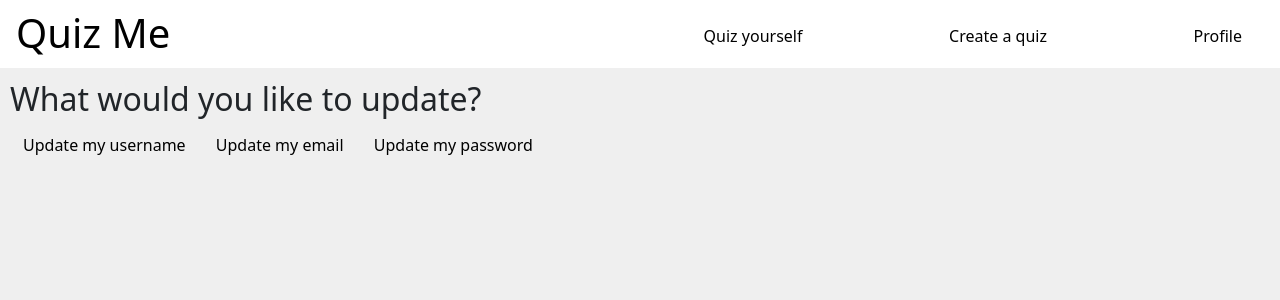
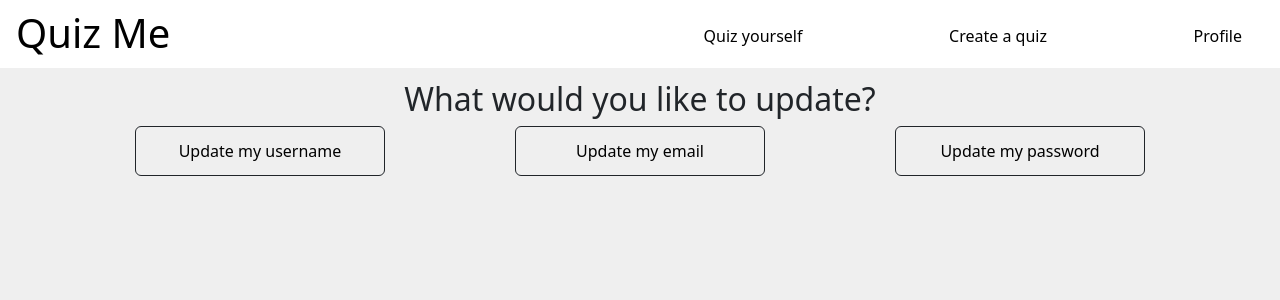
Before and after one commit to andrew60199/Quiz-Me, a Node server app: template views/editmenu.handlebars in a window 1280 px wide. Shown: the top 300 px of the page. Run offline with Node 20, Linux system fonts and the light colour scheme; the template is opened without the code that fills it, so the values that code supplies are empty; some libraries are stand-ins or nearby versions.

Commit message:
editmenu css

```diff
--- a/views/editmenu.handlebars
+++ b/views/editmenu.handlebars
@@ -1,5 +1,14 @@
-<h2>What would you like to update?</h2>
-
-<button type="button" class="btn"><a href="/usernameedit" class="reset-link"> Update my username</a></button>
-<button type="button" class="btn"><a href="/emailedit" class="reset-link">Update my email</a></button>
-<button type="button" class="btn"><a href="/passwordedit" class="reset-link">Update my password</a></button>
+<h2 class="text-center">What would you like to update?</h2>
+<div class="container">
+    <div class="row">
+        <div class="col-4">
+            <button type="button" class="btn btn-outline-dark" style="width: 70%; height: 50px; margin-left: 15%; margin-right: 20%;"><a href="/usernameedit" class="reset-link"> Update my username</a></button>
+        </div>
+        <div class="col-4">
+            <button type="button" class="btn btn-outline-dark" style="width: 70%; height: 50px; margin-left: 15%; margin-right: 20%;"><a href="/emailedit" class="reset-link">Update my email</a></button>
+        </div>
+        <div class="col-4">
+            <button type="button" class="btn btn-outline-dark" style="width: 70%; height: 50px; margin-left: 15%; margin-right: 20%;"><a href="/passwordedit" class="reset-link">Update my password</a></button>
+        </div>
+    </div>
+</div>
--- a/views/emailedit.handlebars
+++ b/views/emailedit.handlebars
@@ -9,7 +9,7 @@
         <p id="message"></p>
     </div>
     <div>
-        <button type="submit"  class="btn btn-outline-info">Update your email</button>
+        <button type="submit" class="btn btn-outline-dark">Update your email</button>
     </div>
 </form>
 
--- a/views/passwordedit.handlebars
+++ b/views/passwordedit.handlebars
@@ -9,7 +9,7 @@
         <p id="message"></p>
     </div>
     <div>
-        <button type="submit"  class="btn btn-outline-info">Update your password</button>
+        <button type="submit"  class="btn btn-outline-dark">Update your password</button>
     </div>
 </form>
 
--- a/views/usernameedit.handlebars
+++ b/views/usernameedit.handlebars
@@ -9,7 +9,7 @@
         <p id="message"></p>
     </div>
     <div>
-        <button type="submit"  class="btn btn-outline-info">Update your username</button>
+        <button type="submit"  class="btn btn-outline-dark">Update your username</button>
     </div>
 </form>
 
```
